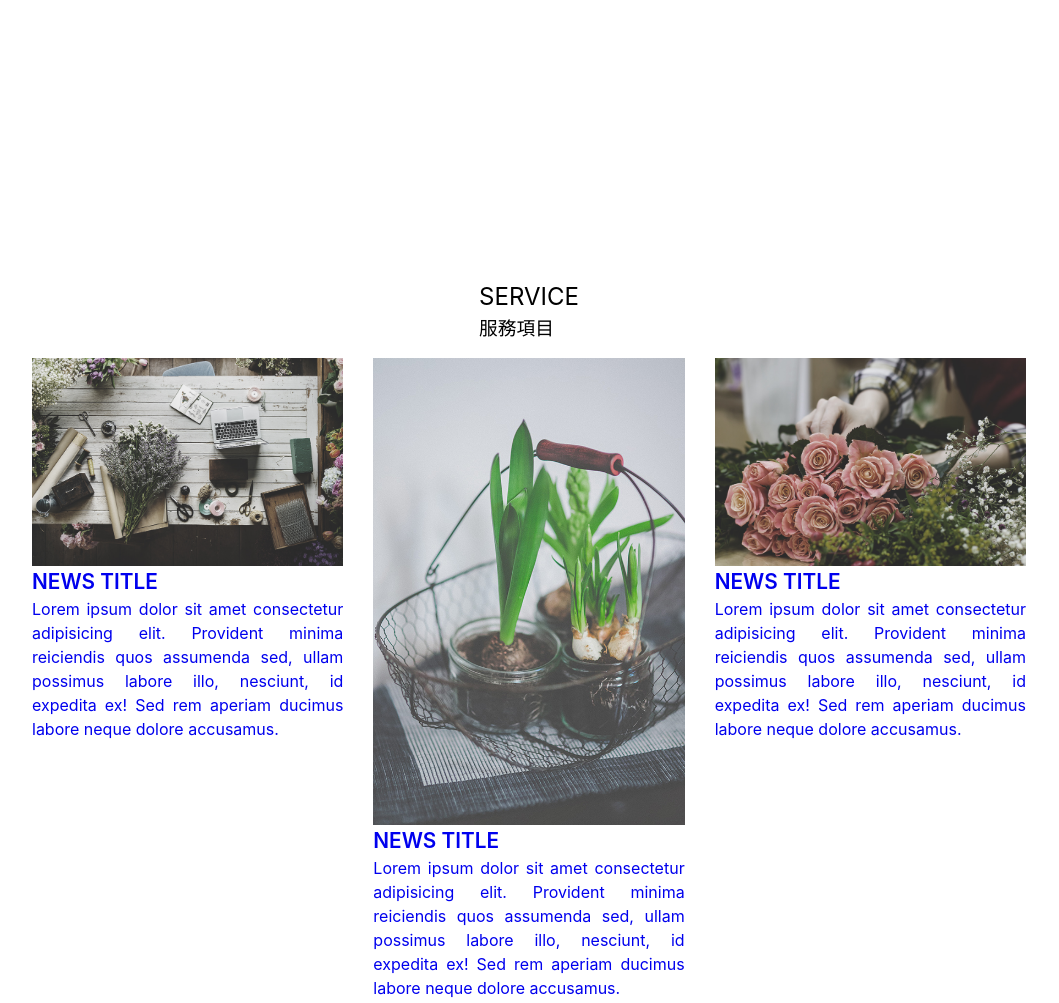
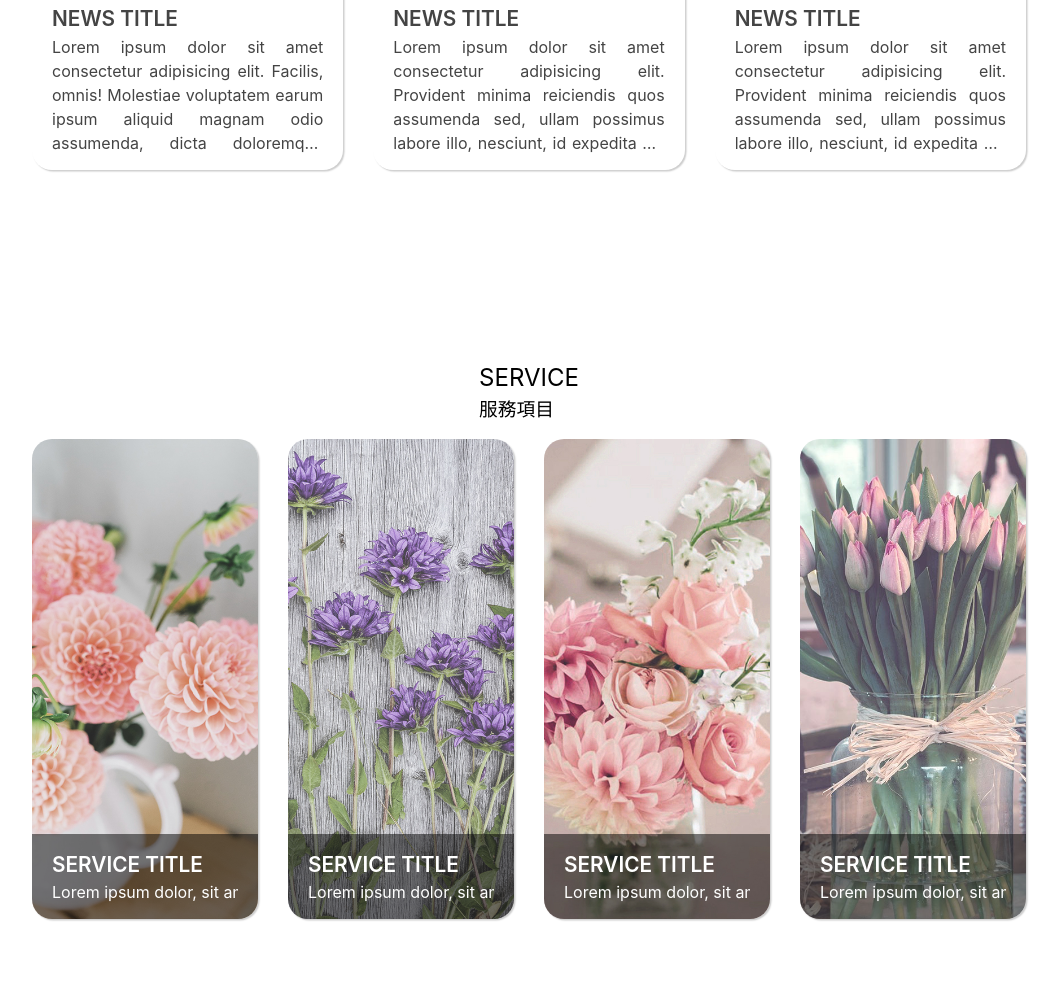
Before and after one commit to Tu-Bk/web-html5, a plain HTML site: page index.html in a window 1280 px wide. Shown: the part 1353-2356 px from the top of the page, without its empty margins (111-1170 px from the left). Drawn offline with Linux system fonts and the light colour scheme; a web font is replaced by a local one.

Commit message:
0717-html

```diff
--- a/css/style.css
+++ b/css/style.css
@@ -263,11 +263,36 @@ section {
     width: 80%;
     display: flex;
     margin: 15px;
+    max-width: 1440px;
+    /* 通常搭配相對單位，並設定絕對單位 */
 }
+
+
 
 .box__list .item {
     flex: 1;
     margin: 0 15px;
+    box-shadow: 1.5px 1.5px 1.5px rgba(0, 0, 0, 0.2);
+    border-radius: 20px;
+    /* 設定圓角 */
+    overflow: hidden;
+    /* 設定圖片可被背景隱藏 */
+}
+
+.box__list figure {
+    height: 50vh;
+}
+
+.box__list img {
+    object-fit: cover;
+    /* 設定圖片容器 */
+    /* width: 100%; 共用區已設定 */
+    height: 100%;
+}
+
+.box__list .content {
+    padding: 15px 20px;
+    color: #444;
 }
 
 .box__list .item h1 {
@@ -276,13 +301,81 @@ section {
 }
 
 .box__list .item p {
+    /* color: #444; */
     font-size: 1rem;
-text-align: justify;/* 齊行，建議中文使用，英文是單字間距均分，建議不要使用 */
+    text-align: justify;
+    /* 齊行，建議中文使用，英文是單字間距均分，建議不要使用 */
+
+    /* 多行省略 */
+    overflow: hidden;
+    text-overflow: ellipsis;
+    /* 文字溢出時會出現省略號，落有設定line-clamp時，瀏覽器會自動加入 */
+    display: -webkit-box;
+    /* 彈性佈局 */
+    -webkit-box-orient: vertical;
+    /* 定義BOX垂直佈局 */
+    -webkit-line-clamp: 5;
+    /* 限制行數，超過會出現省略號 */
 }
 
 
 
 /* 最新消息區 */
+#new p {
+    overflow: hidden;
+    text-overflow: ellipsis;
+    /* 文字溢出時會出現省略號，落有設定line-clamp時，瀏覽器會自動加入 */
+    display: -webkit-box;
+    /* 彈性佈局 */
+    -webkit-box-orient: vertical;
+    /* 定義BOX垂直佈局 */
+    -webkit-line-clamp: 5;
+    /* 限制行數，超過會出現省略號 */
+}
+
+
+/* 服務項目區 */
+#service p {
+    /* 單行省略 */
+    overflow: hidden;
+    text-overflow: ellipsis;
+    white-space: nowrap;
+}
+
+#service .item {
+    display: flex;
+    flex-direction: column;
+    justify-content: end;
+    height: 60vh;
+    background-position: center;
+    /* 圖片字中 */
+    background-size: cover;
+    /* 圖片延展 */
+}
+
+#service a {
+    background-color: rgba(0, 0, 0, 0.5);
+    color: #ffffff;
+    /*width: 100%; 父元素的display:flex改變寬度，才需要設定width:100% */
+
+}
+
+.svc-1 {
+    background-image: url(../images/pt_svc1.jpg);
+}
+
+.svc-2 {
+    background-image: url(../images/pt_svc2.jpg);
+}
+
+.svc-3 {
+    background-image: url(../images/pt_svc3.jpg);
+}
+
+.svc-4 {
+    background-image: url(../images/pt_svc4.jpg);
+}
+
 
 /* 聯絡我們 */
 
--- a/index.html
+++ b/index.html
@@ -43,12 +43,6 @@
             <h2>NEWS</h2>
             <h3>最新消息</h3>
         </header>
-    </section>
-    <section id="service">
-        <header>
-            <h2>SERVICE</h2>
-            <h3>服務項目</h3>
-        </header>
         <div class="box__list">
             <article class="item">
                 <!-- a>(figure>img)+div>.content>h1+P -->
@@ -57,9 +51,11 @@
                     <div>
                         <div class="content">
                             <h1>NEWS TITLE</h1>
-                            <p>Lorem ipsum dolor sit amet consectetur adipisicing elit. Provident minima reiciendis quos
-                                assumenda sed, ullam possimus labore illo, nesciunt, id expedita ex! Sed rem aperiam
-                                ducimus labore neque dolore accusamus.</p>
+                            <p>Lorem ipsum dolor sit amet consectetur adipisicing elit. Facilis, omnis! Molestiae
+                                voluptatem earum ipsum aliquid magnam odio assumenda, dicta doloremque eligendi eaque
+                                pariatur autem ratione sunt ad tempora nihil debitis hic sint ipsam cum voluptatibus!
+                                Nemo voluptate laboriosam adipisci exercitationem sunt eaque sed, sit repellat totam
+                                maiores. Cum, iste voluptatem!</p>
                         </div>
                     </div>
                 </a>
@@ -88,8 +84,45 @@
                 </a></article>
         </div>
     </section>
+    <!-- 服務項目 -->
+    <section id="service">
+        <!-- 標題區 -->
+        <header>
+            <h2>SERVICE</h2>
+            <h3>服務項目</h3>
+        </header>
+        <!-- 列表區 -->
+        <!-- li.box__list.item*4>a[herf='#']>h1{SERVICE TITLE}+p -->
+        <ul class="box__list">
+            <li class="item svc-1">
+                <a href="" class="content">
+                    <h1>SERVICE TITLE</h1>
+                    <p>Lorem ipsum dolor, sit amet consectetur adipisicing elit. Saepe culpa eveniet incidunt at nostrum, aperiam cupiditate officia nobis qui numquam deserunt tenetur. Doloribus animi voluptates ipsa ut? Quisquam praesentium illum rem cumque deserunt voluptate necessitatibus nulla voluptatibus, magnam temporibus harum, vitae ipsam nam placeat, repudiandae officiis qui iste ea! Reprehenderit?</p>
+                </a>
+            </li>
+            <li class="item svc-2">
+                <a href="" class="content">
+                    <h1>SERVICE TITLE</h1>
+                    <p>Lorem ipsum dolor, sit amet consectetur adipisicing elit. Saepe culpa eveniet incidunt at nostrum, aperiam cupiditate officia nobis qui numquam deserunt tenetur. Doloribus animi voluptates ipsa ut? Quisquam praesentium illum rem cumque deserunt voluptate necessitatibus nulla voluptatibus, magnam temporibus harum, vitae ipsam nam placeat, repudiandae officiis qui iste ea! Reprehenderit?</p>
+                </a>
+            </li>
+            <li class="item svc-3">
+                <a href="" class="content">
+                    <h1>SERVICE TITLE</h1>
+                    <p>Lorem ipsum dolor, sit amet consectetur adipisicing elit. Saepe culpa eveniet incidunt at nostrum, aperiam cupiditate officia nobis qui numquam deserunt tenetur. Doloribus animi voluptates ipsa ut? Quisquam praesentium illum rem cumque deserunt voluptate necessitatibus nulla voluptatibus, magnam temporibus harum, vitae ipsam nam placeat, repudiandae officiis qui iste ea! Reprehenderit?</p>
+                </a>
+            </li>
+            <li class="item svc-4">
+                <a href="" class="content">
+                    <h1>SERVICE TITLE</h1>
+                    <p>Lorem ipsum dolor, sit amet consectetur adipisicing elit. Saepe culpa eveniet incidunt at nostrum, aperiam cupiditate officia nobis qui numquam deserunt tenetur. Doloribus animi voluptates ipsa ut? Quisquam praesentium illum rem cumque deserunt voluptate necessitatibus nulla voluptatibus, magnam temporibus harum, vitae ipsam nam placeat, repudiandae officiis qui iste ea! Reprehenderit?</p>
+                </a>
+            </li>
+        </ul>
+    </section>
     <section id="video">
         <header>
+
             <h2>VIDEO</h2>
             <h3>相關影片</h3>
         </header>
@@ -101,7 +134,7 @@
         </header>
     </section>
     <main>
-        <section id="content">
+        <s id="content">
             <header class="title">
                 <h2>CONTACT US</h2>
                 <h3>聯絡我們</h3>
@@ -128,7 +161,7 @@
             <!-- 設定裝飾花 -->
             <div class="flower_r"><img src="./images/flower_r.png" alt="裝飾紅花"></div>
             <div class="flower_w"><img src="./images/flower_w.png" alt="裝飾白花"></div>
-        </section>
+        </s>ection
     </main>
     <footer></footer>
 </body>
```
